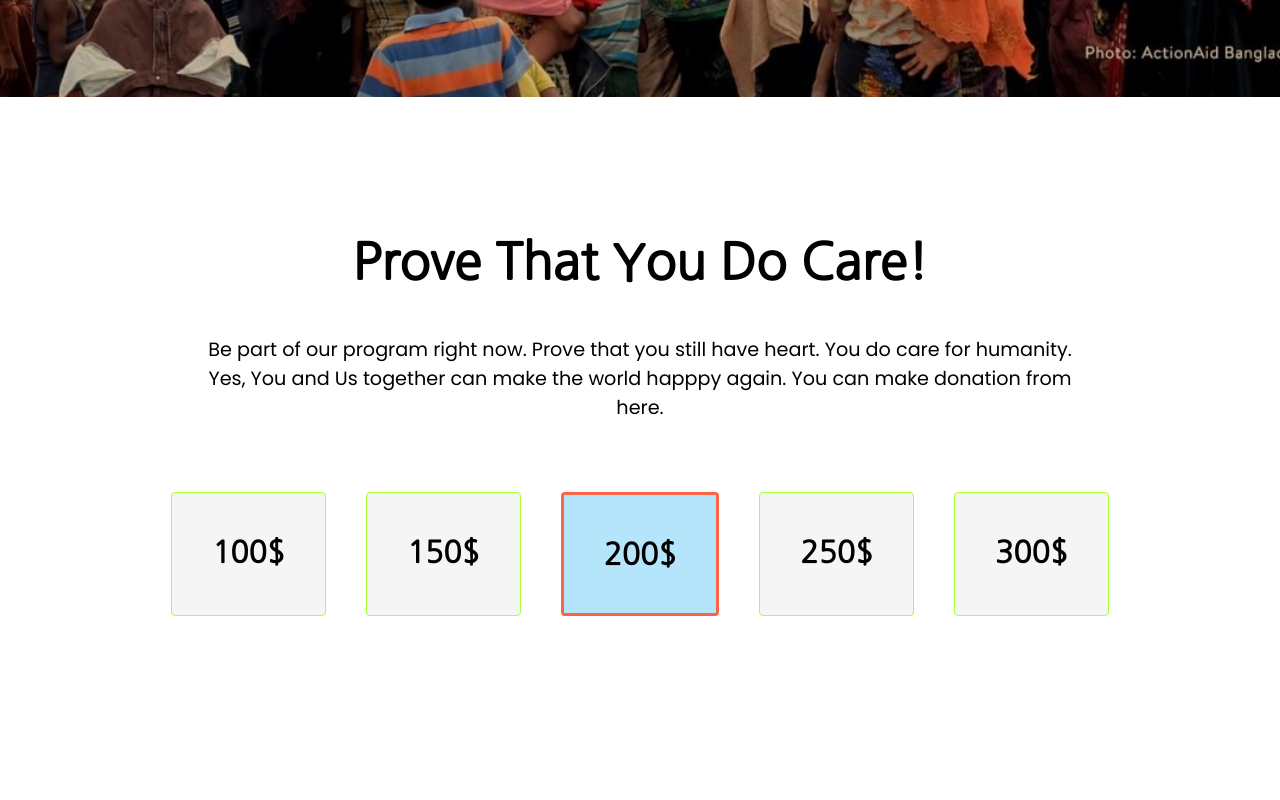
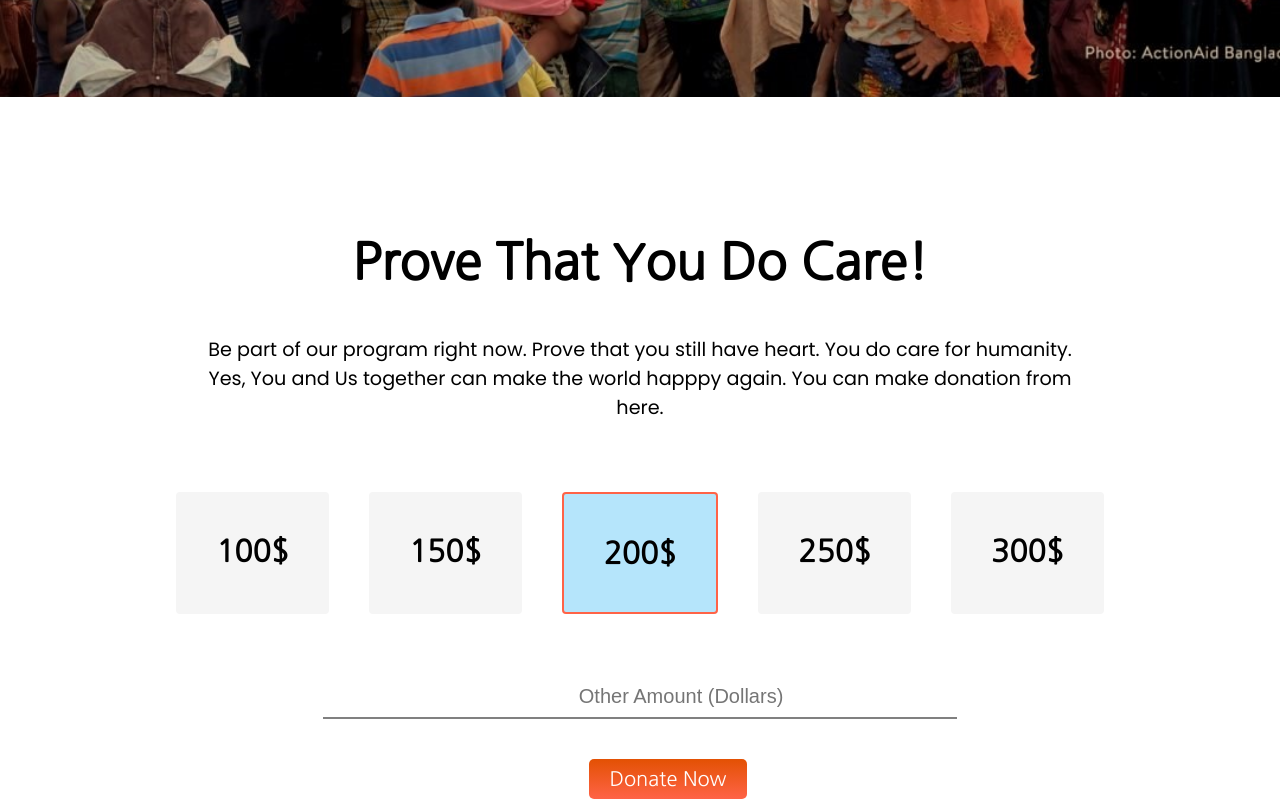
Before and after one commit to marufhasan566/Donate-For-Life-M-01, a plain HTML site: page index.html in a window 1280 px wide. Shown: the part 696-1496 px from the top of the page. Before the commit the page ends 1340 px from the top, so only its background shows below. Drawn offline with Linux system fonts and the light colour scheme; a web font is replaced by a local one.

Commit message:
donate now section complete

```diff
--- a/index.html
+++ b/index.html
@@ -46,6 +46,12 @@
             <p id="two-hundred-dollars">200$</p>
             <p>250$</p>
             <p>300$</p>
+
+        </div>
+        <div class="donate-now">
+            <input type="number" class="no-outline" placeholder="Other Amount (Dollars)">
+            <hr><br><br>
+            <a href="" target="_blank">Donate Now</a>
         </div>
 
 
--- a/style.css
+++ b/style.css
@@ -74,7 +74,6 @@ body {
 .amount p {
     font-size: 30px;
     font-weight: 600;
-    border: 1px solid greenyellow;
     background-color: whitesmoke;
     border-radius: 4px;
     padding: 40px;
@@ -83,7 +82,33 @@ body {
 }
 
 #two-hundred-dollars {
-    border: 3px solid tomato;
+    border: 2px solid tomato;
     background-color: #B5E5FB;
 
 }
+
+.donate-now input {
+    margin-left: 45%;
+    margin-top: 50px;
+    font-size: 20px;
+    border: none;
+}
+
+.donate-now hr {
+    width: 50%;
+    border: 0.5px solid gray;
+
+}
+
+.donate-now a {
+    text-decoration: none;
+    font-size: 20px;
+    font-weight: 500;
+    color: white;
+    background-image: linear-gradient(rgb(227, 81, 3), tomato);
+    padding: 10px 20px;
+    border: gainsboro;
+    border-radius: 5px;
+    margin-left: 46%;
+
+}
```
